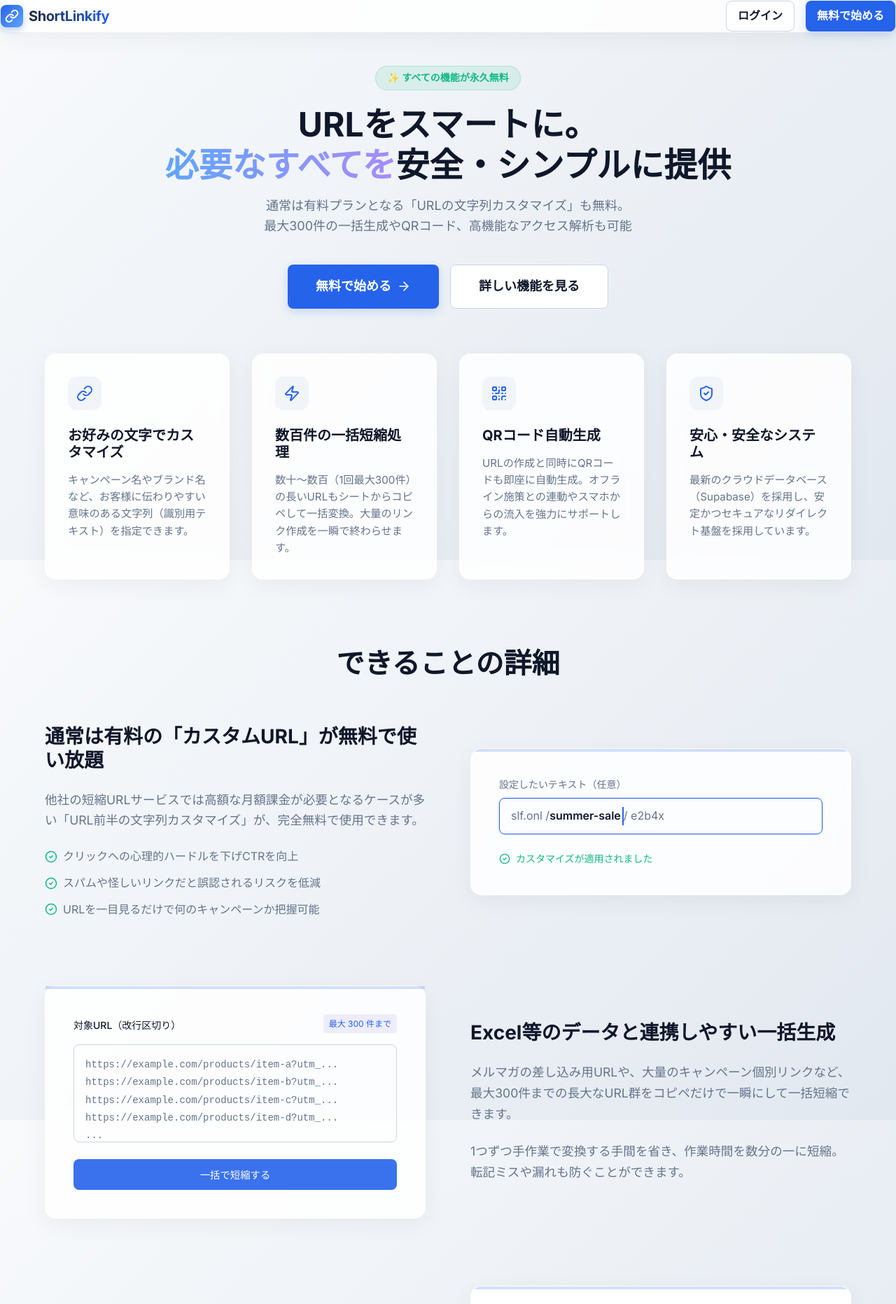
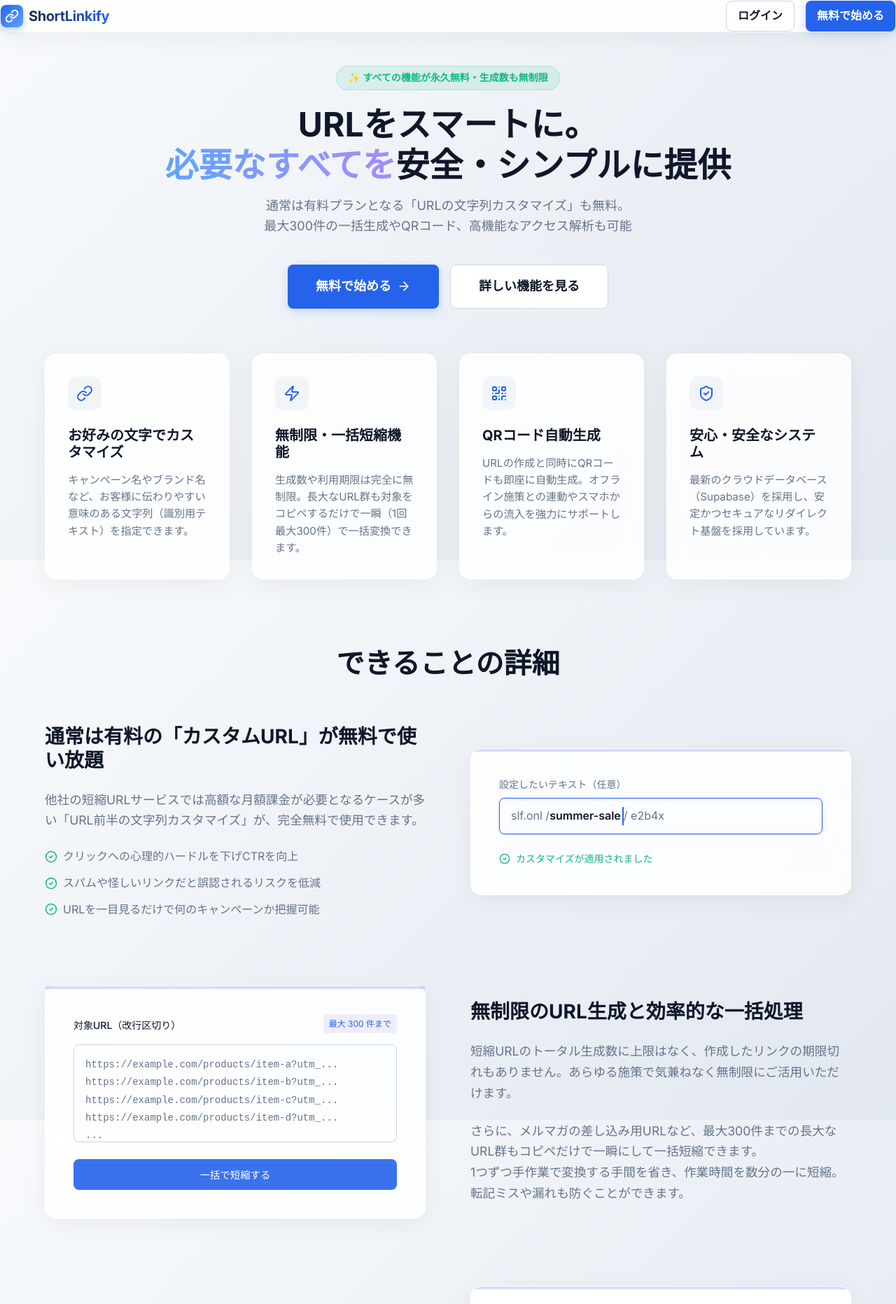
Before and after one commit to atsu449-cyber/shortlinkify, a Next.js app: page / in a window 1280 px wide. Shown: the top 1863 px of the page at 70% size. Built offline with nearby package versions, Linux system fonts and the light colour scheme; no server answers.

Commit message:
Update LP content to emphasize unlimited URL generation and no expiration

```diff
--- a/src/app/layout.tsx
+++ b/src/app/layout.tsx
@@ -9,7 +9,7 @@ const inter = Inter({ subsets: ['latin'] });
 
 export const metadata: Metadata = {
   title: 'ShortLinkify - 全機能無料の短縮URL作成・分析プラットフォーム',
-  description: 'カスタムURLの設定、最大300件の一括短縮処理、多角的なアクセス解析、QRコード自動生成など、マーケティングとリンク管理に必要なすべての機能を安全・完全無料でご提供します。',
+  description: 'カスタムURLの設定、生成数無制限（一括最大300件）・利用期限なしのURL短縮、多角的なアクセス解析、QRコード自動生成など、マーケティングとリンク管理に必要なすべての機能を安全・完全無料でご提供します。',
 };
 
 export default async function RootLayout({
--- a/src/app/page.tsx
+++ b/src/app/page.tsx
@@ -7,7 +7,7 @@ export default function Home() {
       {/* Hero Section */}
       <section className="text-center animate-fade-in hero-section" style={{ marginTop: '1rem', marginBottom: '4rem' }}>
         <div style={{ display: 'inline-block', background: 'rgba(16, 185, 129, 0.1)', color: 'var(--success)', padding: '0.35rem 1rem', borderRadius: '999px', fontWeight: 600, marginBottom: '1.25rem', border: '1px solid rgba(16, 185, 129, 0.2)', fontSize: '0.875rem' }}>
-          ✨ すべての機能が永久無料
+          ✨ すべての機能が永久無料・生成数も無制限
         </div>
         <h1 className="hero-title" style={{ fontSize: '3rem', marginBottom: '1rem', lineHeight: 1.2 }}>
           URLをスマートに。<br />
@@ -45,9 +45,9 @@ export default function Home() {
             <div style={{ background: 'var(--surface-hover)', width: '48px', height: '48px', borderRadius: '12px', display: 'flex', alignItems: 'center', justifyContent: 'center', marginBottom: '1.5rem' }}>
               <Zap size={24} color="var(--primary)" />
             </div>
-            <h3 style={{ fontSize: '1.25rem' }}>数百件の一括短縮処理</h3>
+            <h3 style={{ fontSize: '1.25rem' }}>無制限・一括短縮機能</h3>
             <p style={{ color: 'var(--text-muted)', fontSize: '0.95rem', lineHeight: 1.6 }}>
-              数十〜数百（1回最大300件）の長いURLもシートからコピペして一括変換。大量のリンク作成を一瞬で終わらせます。
+              生成数や利用期限は完全に無制限。長大なURL群も対象をコピペするだけで一瞬（1回最大300件）で一括変換できます。
             </p>
           </div>
 
@@ -129,11 +129,12 @@ export default function Home() {
             </div>
           </div>
           <div style={{ flex: '1 1 min(100%, 350px)' }}>
-            <h3 style={{ fontSize: '1.75rem', marginBottom: '1.5rem' }}>Excel等のデータと連携しやすい一括生成</h3>
+            <h3 style={{ fontSize: '1.75rem', marginBottom: '1.5rem' }}>無制限のURL生成と<br className="sp-only" />効率的な一括処理</h3>
             <p style={{ color: 'var(--text-muted)', fontSize: '1.1rem', lineHeight: 1.7, marginBottom: '1.5rem' }}>
-              メルマガの差し込み用URLや、大量のキャンペーン個別リンクなど、最大300件までの長大なURL群をコピペだけで一瞬にして一括短縮できます。
+              短縮URLのトータル生成数に上限はなく、作成したリンクの期限切れもありません。あらゆる施策で気兼ねなく無制限にご活用いただけます。
             </p>
             <p style={{ color: 'var(--text-muted)', fontSize: '1.1rem', lineHeight: 1.7 }}>
+              さらに、メルマガの差し込み用URLなど、最大300件までの長大なURL群もコピペだけで一瞬にして一括短縮できます。<br />
               1つずつ手作業で変換する手間を省き、作業時間を数分の一に短縮。転記ミスや漏れも防ぐことができます。
             </p>
           </div>
```
